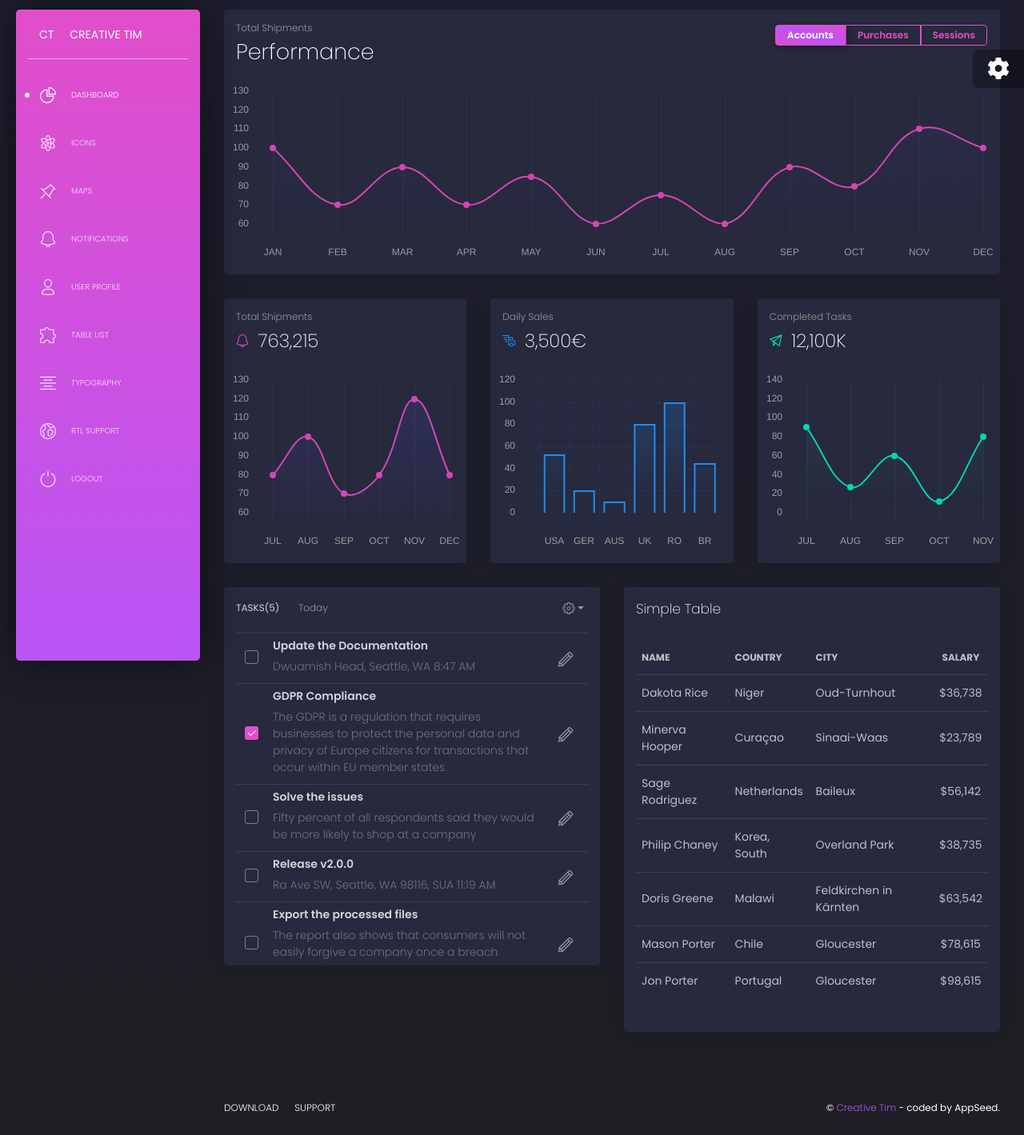
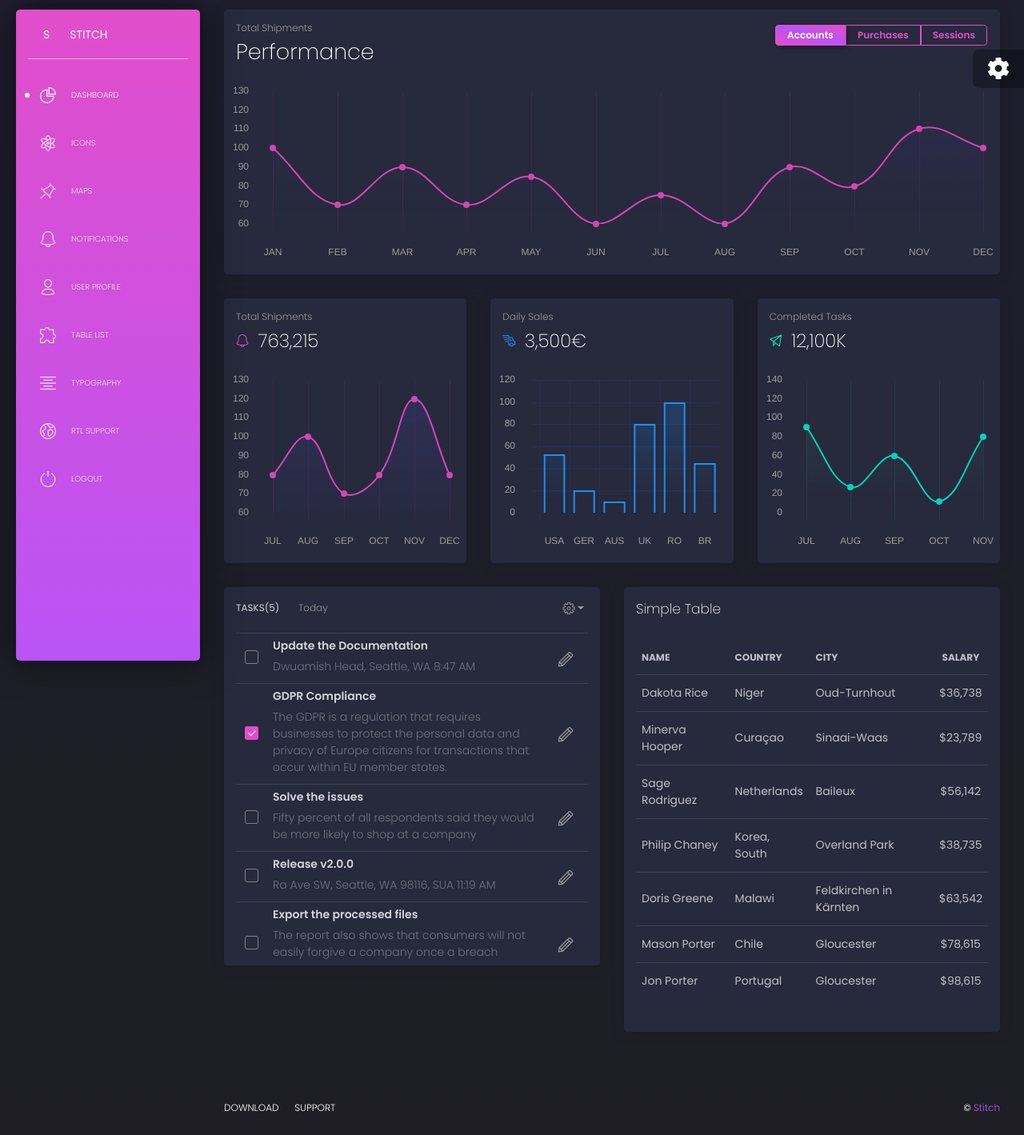
Before and after one commit to TwelveSilverCrows/StitchApp, a Django app: page / in a window 1280 px wide. Shown: the part 68-1487 px from the top of the page at 80% size. Run offline with Django 3.2, Linux system fonts and the light colour scheme; the visitor is signed in with stand-in values (Sample User, id 1); some libraries are stand-ins or nearby versions.

Commit message:
Stitch + author

```diff
--- a/project/apps/templates/includes/footer.html
+++ b/project/apps/templates/includes/footer.html
@@ -13,7 +13,7 @@
             </li>
         </ul>
         <div class="copyright">
-            &copy; <a target="_blank" href="https://bit.ly/3fKQZaL">Creative Tim</a> - coded by AppSeed.
+            &copy; <a target="_blank" href="https://bit.ly/3fKQZaL">Stitch</a>
         </div>
     </div>
 </footer>
--- a/project/apps/templates/includes/sidebar.html
+++ b/project/apps/templates/includes/sidebar.html
@@ -6,10 +6,10 @@
         <div class="sidebar-wrapper">
             <div class="logo">
                 <a href="javascript:void(0)" class="simple-text logo-mini">
-                    CT
+                    S
                 </a>
                 <a href="javascript:void(0)" class="simple-text logo-normal">
-                    Creative Tim
+                    Stitch
                 </a>
             </div>
             <ul class="nav">
```
